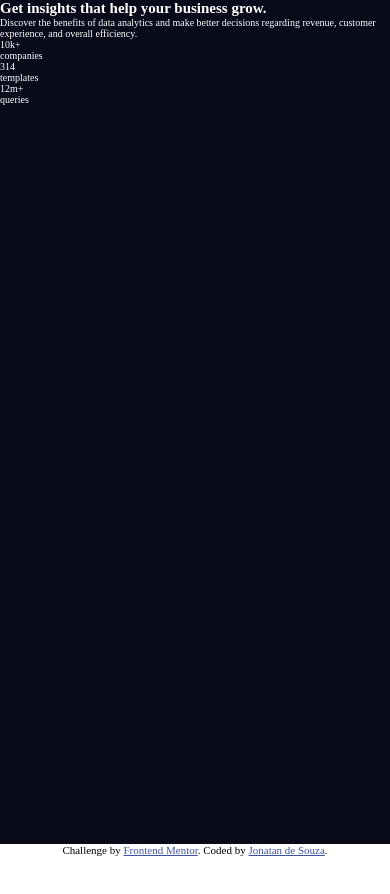
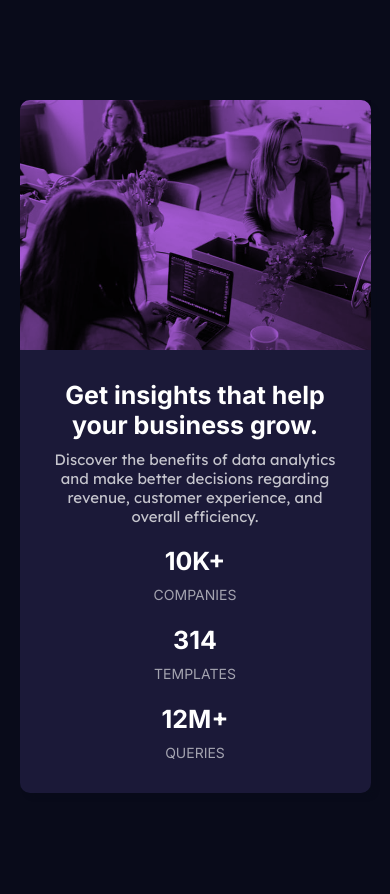
Before and after one commit to jonatanssouza/stats-preview-card-component, a plain HTML site: page index.html in a window 390 px wide. Before the commit the page ends 856 px from the top, so only its background shows below. Drawn offline with Linux system fonts and the light colour scheme.

Commit message:
Mobile - Done

```diff
--- a/css/style.css
+++ b/css/style.css
@@ -13,16 +13,98 @@
   --desatured-dark-blue: hsl(244, 38%, 16%);
   --soft-violet: hsl(277, 64%, 61%);
   --white: hsla(0, 0%, 100%, 1);
-  --alpha-1: 0.75;
-  --alpha-2: 0.6;
+  --white-text: hsla(0, 0%, 100%, .75);
+  --white-stat: hsla(0, 0%, 100%, .6);
   /* fonts */
-  --title-font: 2.5rem 700 'Inter', sans-serif;
-  --stats-font: 1.5rem 400 'Inter', sans-serif;
-  --text-font: 1.5rem 400 'Lexend Deca', sans-serif;
+  --title-font: 700 2.5rem 'Inter', sans-serif;
+  --stats-font: 400 2rem 'Inter', sans-serif;
+  --text-font: 400 1.5rem 'Lexend Deca', sans-serif;
 }
 
-main {
+body {
   background: var(--very-dark-blue);
-  height: 100vh;
+
+}
+
+.main {
+  width: 100%;
   color: var(--white);
+  display: flex;
+  align-items: center;
+  justify-content: center;
 }
+
+.main__card {
+  width: 90%;
+  margin-top: 10rem;
+  margin-bottom: 10rem;
+  background: var(--desatured-dark-blue);
+  border-radius: 1rem;
+  display: flex;
+  flex-direction: column;
+  box-shadow: 5px 5px 5px -2px hsla(233, 47%, 7%, .7);
+  -webkit-box-shadow: 5px 5px 5px -2px hsla(233, 47%, 7%, .7);
+  -moz-box-shadow: 5px 5px 5px -2px hsla(233, 47%, 7%, .7);
+}
+
+.card__bg-image {
+  width: 100%;
+  height: 25rem;
+  border-radius: 1rem 1rem 0 0;
+  background-image: url('../images/image-header-mobile.jpg');
+  background-repeat: no-repeat;
+  background-size: cover;
+  background-position: center;
+  position: relative
+}
+
+.card__bg-image::before {
+  content: "";
+  width: 100%;
+  height: 100%;
+  position: absolute;
+  left: 0;
+  top: 0;
+  background-color: var(--soft-violet);
+  mix-blend-mode: multiply;
+  -webkit-mix-blend-mode: multiply;
+  -moz-mix-blend-mode: multiply;
+  -ms-mix-blend-mode: multiply;
+  -o-mix-blend-mode: multiply
+}
+
+.card__content {
+  padding: 3rem;
+  text-align: center;
+  font: var(--text-font);
+}
+
+.content__header h1 {
+  font: var(--title-font);
+  margin-bottom: 1rem;
+}
+
+.content__body .text {
+  font: var(--text-font);
+  color: var(--white-text);
+}
+
+.content__statistics {
+  font: var(--stats-font);
+  margin-top: 2rem;
+  display: grid;
+  gap: 2rem;
+}
+
+.statistics__stat {
+  color: var(--white-stat);
+  text-transform: uppercase;
+  font-variant: all-small-caps;
+
+}
+
+.stat__number {
+  font: var(--title-font);
+  color: var(--white);
+  margin-bottom: .5rem;
+}
--- a/index.html
+++ b/index.html
@@ -3,49 +3,61 @@
 <head>
   <meta charset="UTF-8">
   <meta name="viewport" content="width=device-width, initial-scale=1.0"><!-- displays site properly based on user's device -->
+  <!--fonts--><link rel="preconnect" href="https://fonts.googleapis.com">
+  <link rel="preconnect" href="https://fonts.gstatic.com" crossorigin>
+  <link href="https://fonts.googleapis.com/css2?family=Inter:wght@400;700&family=Lexend+Deca&display=swap" rel="stylesheet">
+  <!--icon-->
   <link rel="icon" type="image/png" sizes="32x32" href="./images/favicon-32x32.png">
+  <!--css-->
   <link rel="stylesheet" href="./css/style.css">
   <title>Frontend Mentor | Stats preview card component</title>
-  <!--https://fonts.google.com/specimen/Inter 400, 700-->
-  <!--https://fonts.google.com/specimen/Lexend+Deca 400-->
   <!-- Feel free to remove these styles or customise in your own stylesheet 👍 -->
   <style>
-    .attribution { font-size: 11px; text-align: center; }
-    .attribution a { color: hsl(228, 45%, 44%); }
+    .attribution {
+      font-size: 11px;
+      text-align: center;
+      color:white;
+      visibility: hidden;
+      opacity: 0;
+    }
+    .attribution a {
+       color: hsl(228, 45%, 44%);
+
+    }
   </style>
 </head>
 <body>
   <main class="main">
     <section class="main__card">
+      <div class="card__bg-image">
+      </div>
+      <div class="card__content">
+        <header class="content__header">
+          <h1>Get <span>insights</span> that help your business grow.</h1>
+        </header><!--content__header-->
 
-      <header class="card__header">
-        <h1>Get insights that help your business grow.</h1>
-      </header>
-
-      <section class="card__body">
-        <p>
+        <section class="content__body">
+          <p class="text">
             Discover the benefits of data analytics and make better decisions regarding revenue, customer
             experience, and overall efficiency.
           </p>
-        <div class="card__statistics">
-          <div class="stat">
-            <p>10k+</p>
+          <div class="content__statistics">
+            <div class="statistics__stat">
+              <p class="stat__number">10k+</p>
               <p>companies</p>
             </div>
-          <div class="stat">
-            <p>314</p>
+            <div class="statistics__stat">
+              <p class="stat__number">314</p>
               <p>templates</p>
             </div>
-          <div class="stat">
-            <p>12m+</p>
+            <div class="statistics__stat">
+              <p class="stat__number">12m+</p>
               <p>queries</p>
             </div>
-        </div><!--card__statistics-->
-      </section><!--card__body-->
+          </div><!--content__statistics-->
+        </section><!--content__body-->
+      </div><!--content__container-->
 
-      <figure class="card__image">
-        <img src="" alt="">
-      </figure>
     </section><!--main__card-->
   </main><!--main-->
 
```
Lines whose indentation alone changed are shown as unchanged.
